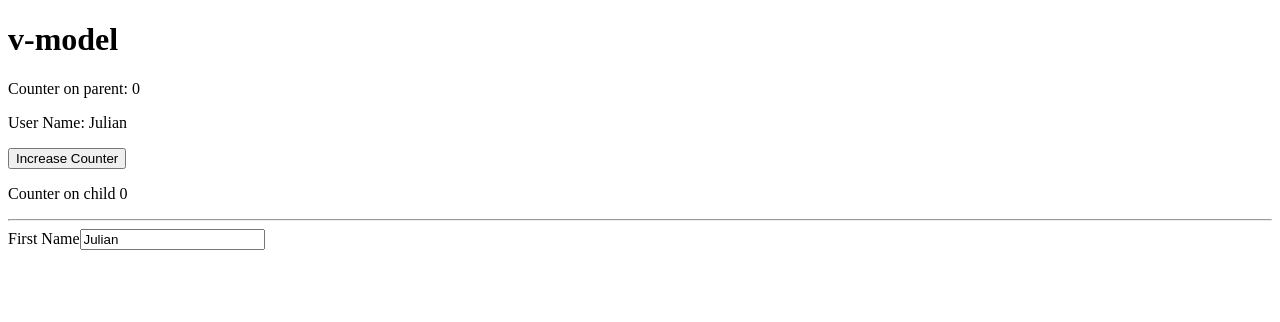
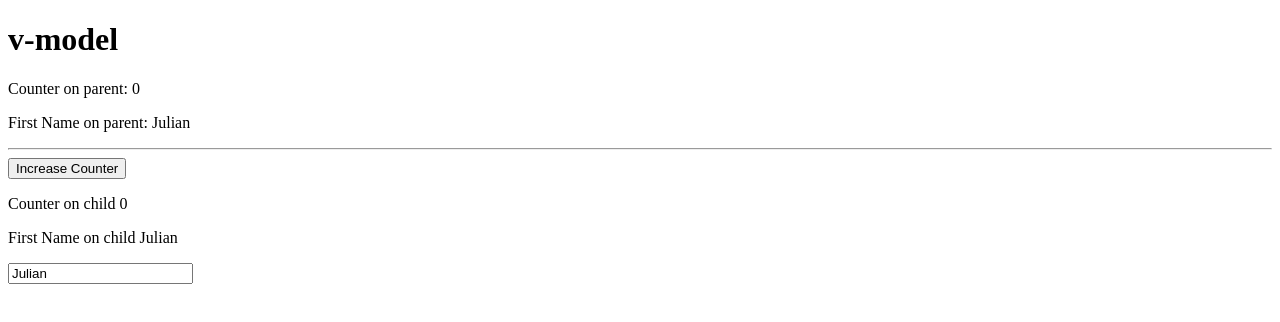
Before and after one commit to julianandreszb/vue-js-certification, a Vue app: page / in a window 1280 px wide. Shown: the top 322 px of the page. Built offline with nearby package versions, Linux system fonts and the light colour scheme.

Commit message:
Save progress: v-model (defineModel)

```diff
--- a/src/components/Component/VModel/VModelChild.vue
+++ b/src/components/Component/VModel/VModelChild.vue
@@ -12,9 +12,8 @@ function increment() {
   <button @click="increment">Increase Counter</button>
   <p>Counter on child {{ counter }}</p>
 
-  <hr>
-  <label for="firstNameInput">First Name</label>
-  <input id="firstNameInput" type="text" v-model="firstName" >
+  <p>First Name on child {{ firstName }}</p>
+  <input type="text" v-model="firstName" />
 </template>
 
 <style scoped></style>
--- a/src/components/Component/VModel/VModelParent.vue
+++ b/src/components/Component/VModel/VModelParent.vue
@@ -2,14 +2,16 @@
 import VModelChild from '@/components/Component/VModel/VModelChild.vue'
 import { ref } from 'vue'
 const counter = ref(0)
-const userName = ref('Julian')
+const firstName = ref('Julian')
 </script>
 
 <template>
   <h1>v-model</h1>
   <p>Counter on parent: {{ counter }}</p>
-  <p>User Name: {{ userName }}</p>
-  <VModelChild v-model="counter" v-model:first-name="userName" />
+  <p>First Name on parent: {{ firstName }}</p>
+  <hr />
+
+  <VModelChild v-model="counter" v-model:first-name="firstName" />
 </template>
 
 <style scoped></style>
```
